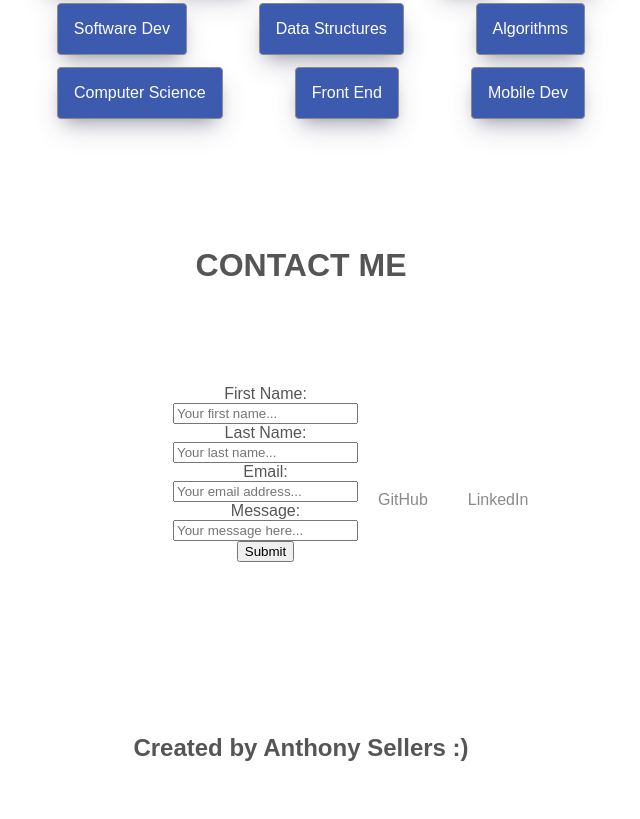
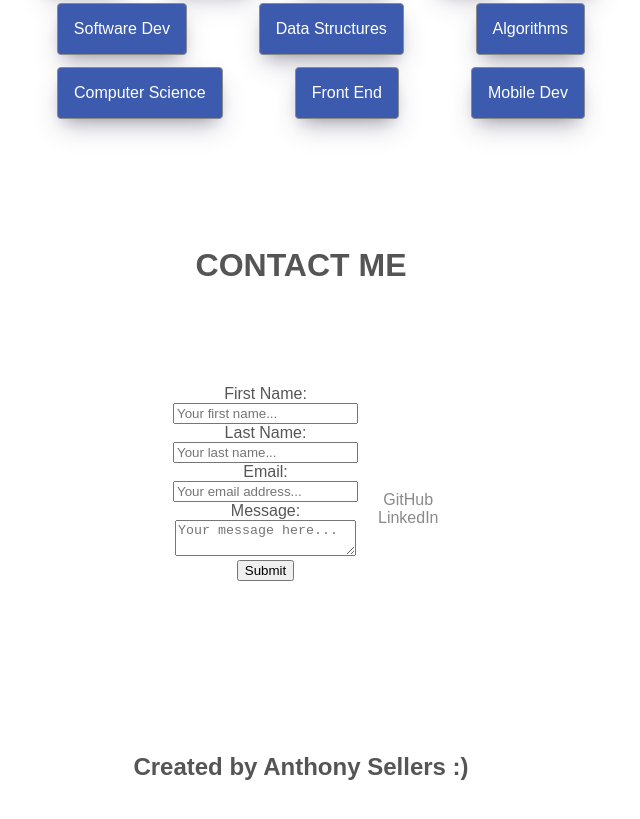
Before and after one commit to asell0808/myPortfolio, a plain HTML site: page index.html in a window 1280 px wide. Shown: the part 1615-2434 px from the top of the page, without its empty margins (339-979 px from the left). Drawn offline with Linux system fonts and the light colour scheme.

Commit message:
Update index.html

```diff
--- a/index.html
+++ b/index.html
@@ -159,6 +159,7 @@
             <div id="resume">
                 <!-- https://formspree.io/forms/mvodlepp/integration -->
                 <!-- modify this form HTML and place wherever you want your form -->
+                <div id="contactForm">
                     <form id="my-form" action="https://formspree.io/f/mvodlepp" method="POST">
                     <label for="fName">First Name:</label>
                         <input type="text" placeholder="Your first name..." id="fName" name="firstname">
@@ -167,12 +168,16 @@
                         <label>Email:</label>
                         <input type="email" placeholder="Your email address..." name="email" />
                         <label>Message:</label>
-                    <input type="text" placeholder="Your message here..." name="message" />
+                        <textarea type="text" placeholder="Your message here..." name="message"></textarea>
+                        <!-- <input id="formMessage" type="text" placeholder="Your message here..." name="message" /> -->
                         <button id="my-form-button">Submit</button>
                         <p id="my-form-status"></p>
                     </form>
+                </div>
+                <div id="contactLinks">
                     <a id="resumeIcon1" class="resumeIcons" href="https://github.com/asell0808">GitHub</a>
                     <a id="resumeIcon2" class="resumeIcons" href="www.linkedin.com/in/anthony-sellers-027b69111">LinkedIn</a>
+                </div>
             </div>
         </div>
     </div>
```
Lines whose indentation alone changed are shown as unchanged.
